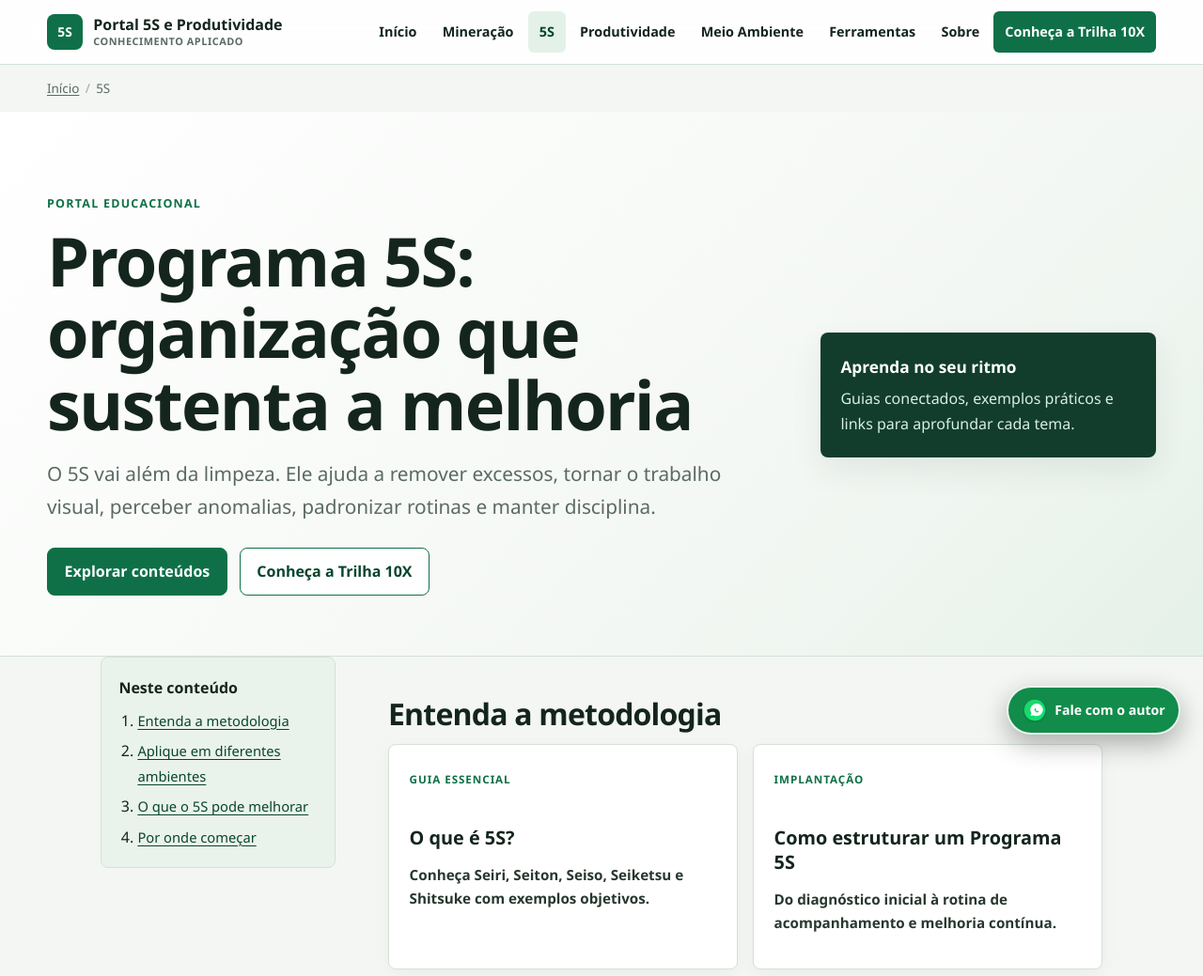
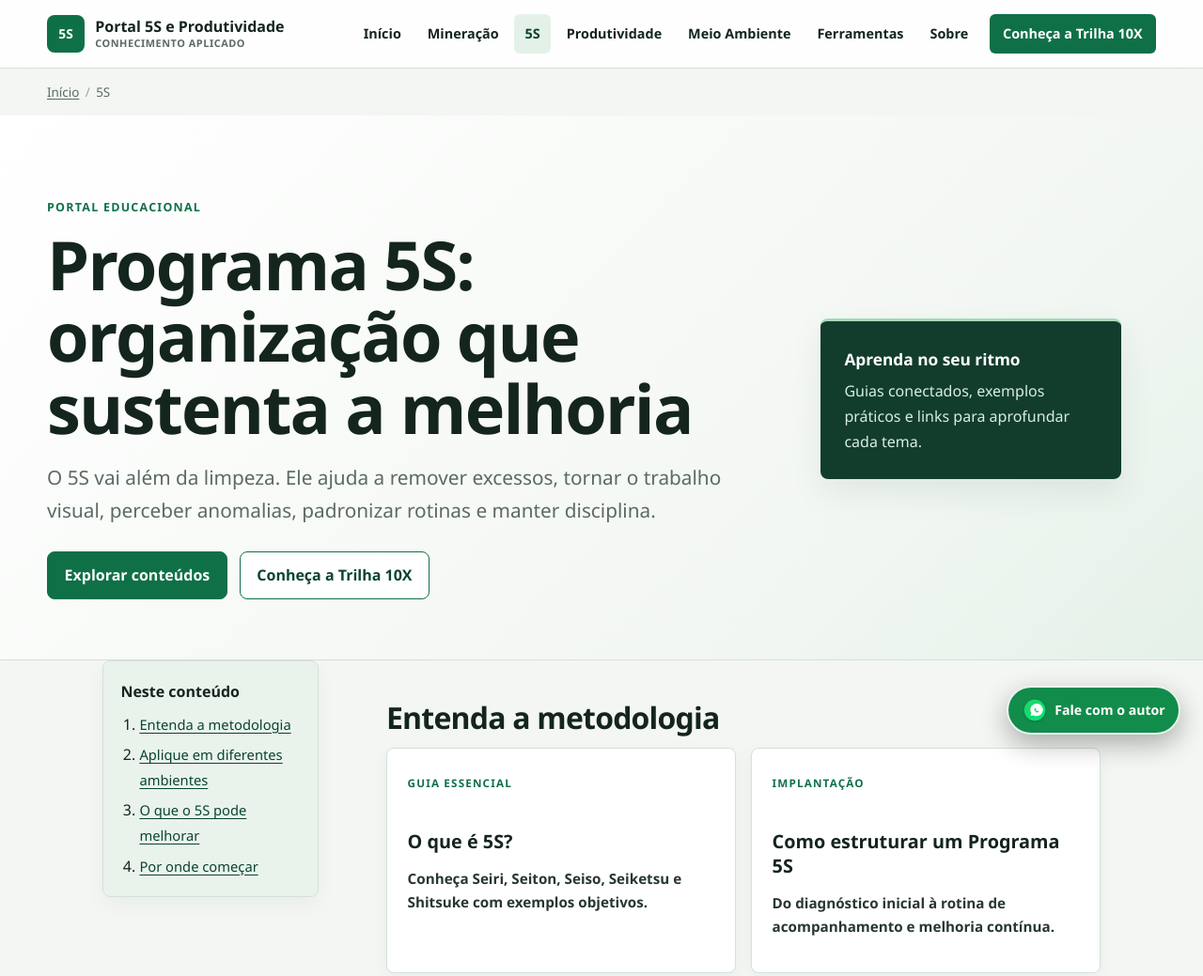
Before and after one commit to adoniasjoshua-collab/COMBO3EMUM-VIDPROD10X-5S-inlfuencia-auditoria5s-sustentabilidade, a plain HTML site: page 5s/index.html in a window 1280 px wide. Shown: the top 1039 px of the page at 94% size. Drawn offline with Linux system fonts and the light colour scheme.

Commit message:
style: refine desktop portal interface

```diff
--- a/assets/css/portal.css
+++ b/assets/css/portal.css
@@ -161,10 +161,20 @@ th { color: var(--portal-primary-dark); background: #edf5f0; }
 @media (min-width: 1120px) {
   .portal-menu-toggle { display: none; }
   .portal-nav { display: block; position: static; padding: 0; background: transparent; border: 0; border-radius: 0; box-shadow: none; }
-  .portal-nav ul { display: flex; align-items: center; }
-  .article-layout { grid-template-columns: 250px minmax(0, var(--portal-content-width)); justify-content: center; gap: 3.5rem; }
-  .toc { position: sticky; top: 96px; }
+  .portal-nav ul { display: flex; align-items: center; gap: .35rem; }
+  .portal-nav a { padding: .55rem .7rem; }
+  .portal-nav .nav-cta { margin-left: .35rem; padding-inline: .9rem; }
+  .portal-header__inner { min-height: 72px; }
+  .portal-brand__mark { width: 40px; height: 40px; }
+  .portal-hero__inner { min-height: 360px; }
+  .hero-panel { max-width: 320px; padding: 1.6rem; border-top: 3px solid #a8d9b9; }
+  .article-layout { grid-template-columns: 230px minmax(0, var(--portal-content-width)); justify-content: center; gap: 4.5rem; }
+  .toc { position: sticky; top: 96px; box-shadow: 0 8px 22px rgba(19,52,35,.045); }
+  .article-header { padding-top: clamp(3rem, 6vw, 5rem); }
+  .article-header__lead { max-width: 680px; }
   .card-grid--3 { grid-template-columns: repeat(3, minmax(0, 1fr)); }
+  .topic-card { min-height: 100%; }
+  .topic-card__label { letter-spacing: .1em; }
 }
 @media (max-width: 420px) {
   .portal-brand__text { max-width: 180px; font-size: .86rem; }
```
